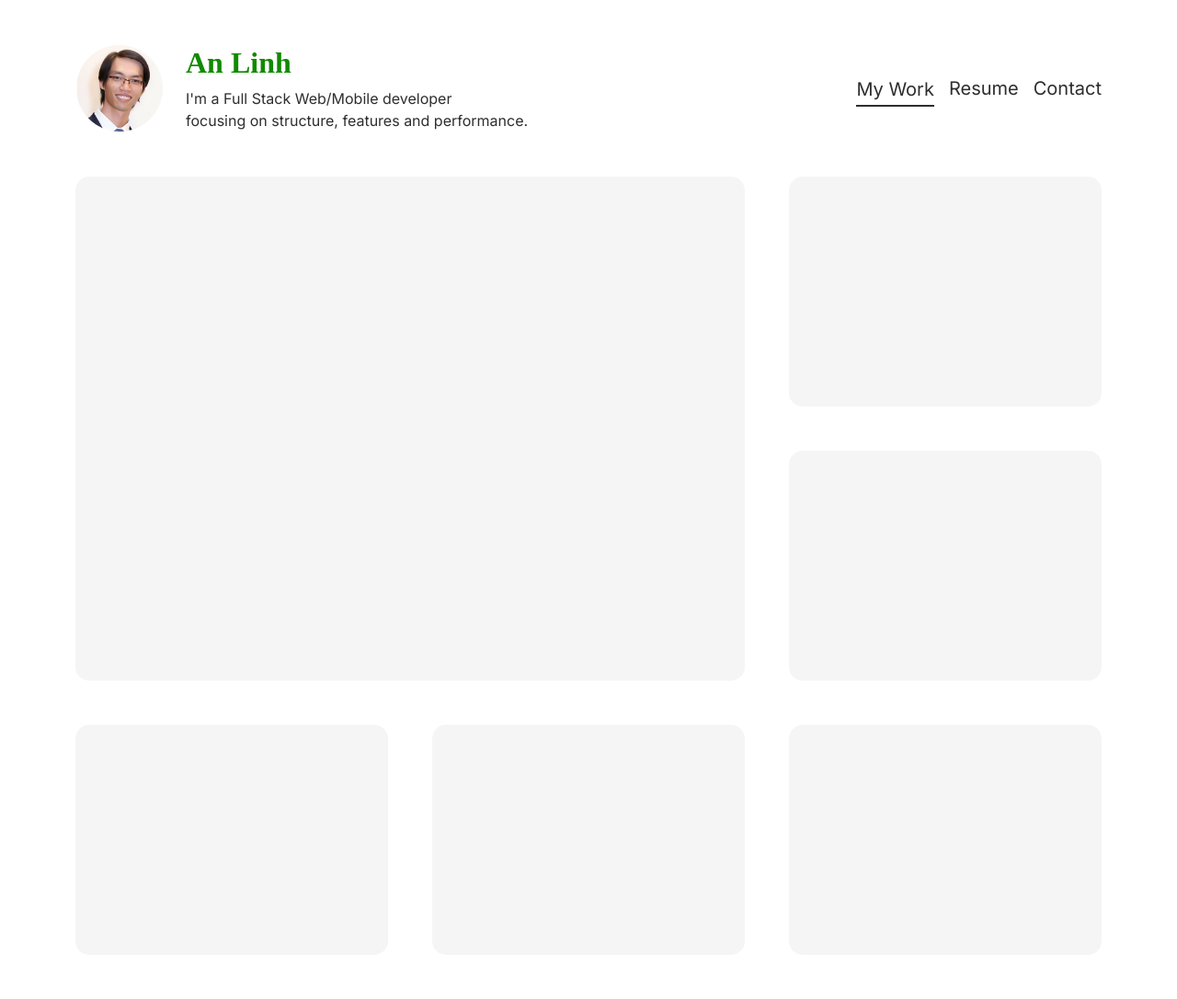
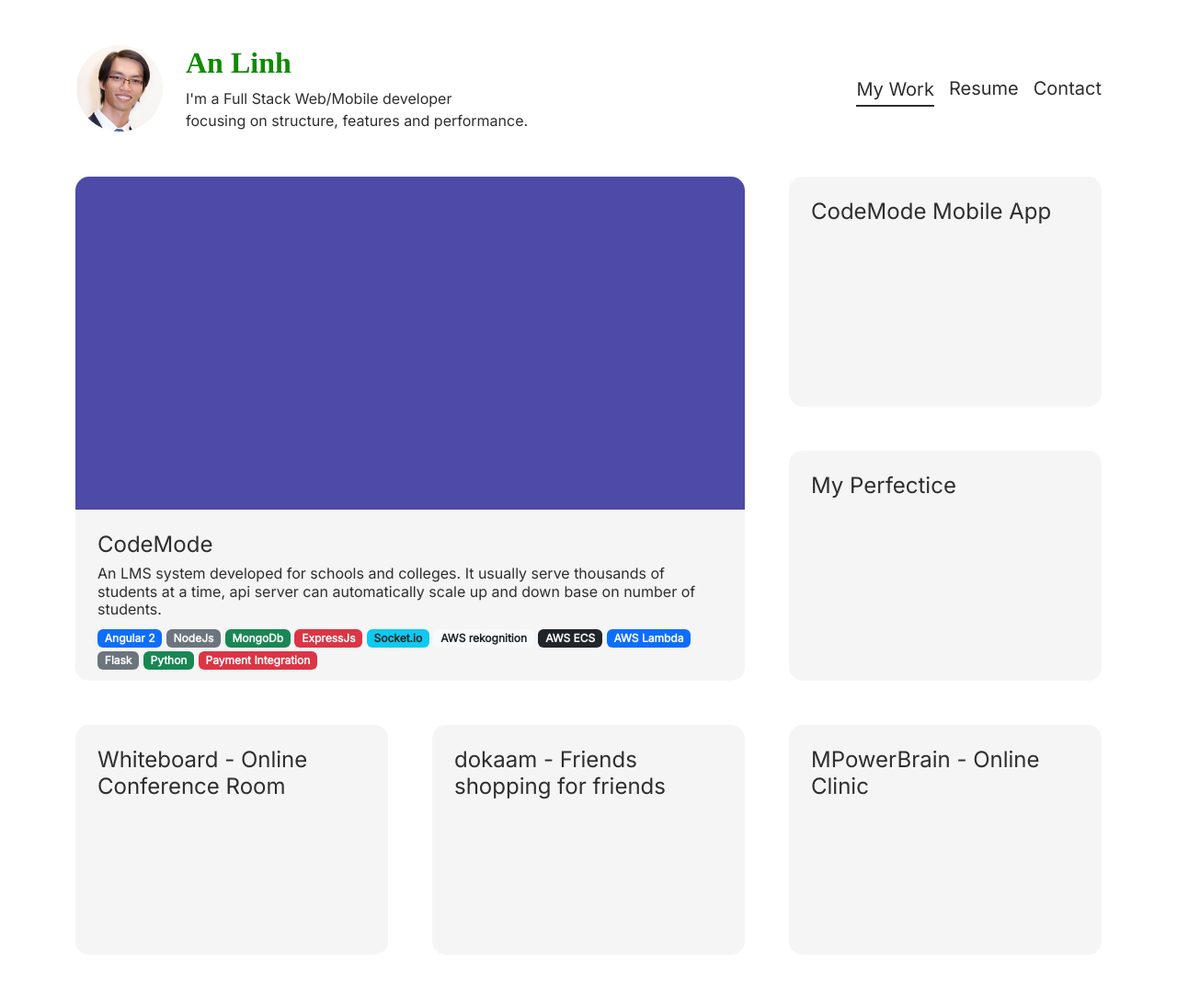
Before and after one commit to ngthienlinh/ngthienlinh.github.io, a Jekyll site: the page built from index.html, in a window 1280 px wide. Shown: the whole page at 92% size. Built offline with Jekyll 4.4.1, drawn with Linux system fonts in a browser that asks for light colours; some web fonts are replaced.

Commit message:
fill in data

```diff
--- a/_layouts/default.html
+++ b/_layouts/default.html
@@ -23,7 +23,7 @@
                     <div>
                         <h2 style="font-family: 'Rubik Vinyl';" class="fw-bold text-header">An Linh</h2>
 
-                        <span>I'm a Full Stack Web/Mobile developer <br/> focusing on  structure, features and performance.</span>
+                        <span>I'm a Full Stack Web/Mobile developer <br/> focusing on structure, features and performance.</span>
                     </div>
                 </div>
                 <nav class="navbar">
--- a/index.html
+++ b/index.html
@@ -5,23 +5,54 @@ title: "Linh's Portfolio"
 
 <div class="row gx-5">
     <div class="col-8">
-        <div style="width:100%; height: 100%; border-radius: 15px;background-color: whitesmoke;"></div>
+        <div style="width:100%; height: 100%; border-radius: 15px;background-color: whitesmoke; overflow: hidden;">
+            <div style="height: 66%; background-color: #4d4aa8;">
+                <img src="" style="object-fit: cover;">
+            </div>
+            <div style="height: 34%; overflow: auto;" class="p-4">
+                <h4>CodeMode</h4>
+                <h6>An LMS system developed for schools and colleges. It usually serve thousands of students at a time, api server can automatically scale up and down base on number of students.</h6>
+                <div>
+                    <span class="badge bg-primary">Angular 2</span>
+                    <span class="badge bg-secondary">NodeJs</span>
+                    <span class="badge bg-success">MongoDb</span>
+                    <span class="badge bg-danger">ExpressJs</span>
+                    <span class="badge bg-info text-dark">Socket.io</span>
+                    <span class="badge bg-light text-dark">AWS rekognition</span>
+                    <span class="badge bg-dark">AWS ECS</span>
+                    <span class="badge bg-primary">AWS Lambda</span>
+                    <span class="badge bg-secondary">Flask</span>
+                    <span class="badge bg-success">Python</span>
+                    <span class="badge bg-danger">Payment Integration</span>
+                </div>
+            </div>
+        </div>
     </div>
     <div class="col-4">
         <div class="d-flex flex-column" style="row-gap: 3rem;">
-            <div style="width:100%; height: 250px; border-radius: 15px;background-color: whitesmoke;"></div>
-            <div style="width:100%; height: 250px; border-radius: 15px;background-color: whitesmoke;"></div>
+            <div style="width:100%; height: 250px; border-radius: 15px;background-color: whitesmoke;" class="p-4">
+                <h4>CodeMode Mobile App</h4>
+            </div>
+            <div style="width:100%; height: 250px; border-radius: 15px;background-color: whitesmoke;" class="p-4">
+                <h4>My Perfectice</h4>
+            </div>
         </div>
     </div>
 </div>
 <div class="row gx-5" style="margin-top: 3rem;">
     <div class="col-4">
-        <div style="width:100%; height: 250px; border-radius: 15px;background-color: whitesmoke;"></div>
+        <div style="width:100%; height: 250px; border-radius: 15px;background-color: whitesmoke;" class="p-4">
+            <h4>Whiteboard - Online Conference Room</h4>
+        </div>
     </div>
     <div class="col-4">
-        <div style="width:100%; height: 250px; border-radius: 15px;background-color: whitesmoke;"></div>
+        <div style="width:100%; height: 250px; border-radius: 15px;background-color: whitesmoke;" class="p-4">
+            <h4>dokaam - Friends shopping for friends</h4>
+        </div>
     </div>
     <div class="col-4">
-        <div style="width:100%; height: 250px; border-radius: 15px;background-color: whitesmoke;"></div>
+        <div style="width:100%; height: 250px; border-radius: 15px;background-color: whitesmoke;" class="p-4">
+            <h4>MPowerBrain - Online Clinic</h4>
+        </div>
     </div>
 </div>
```
